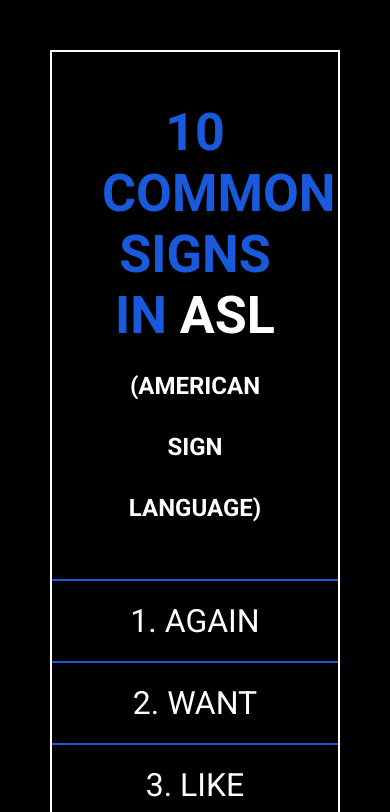
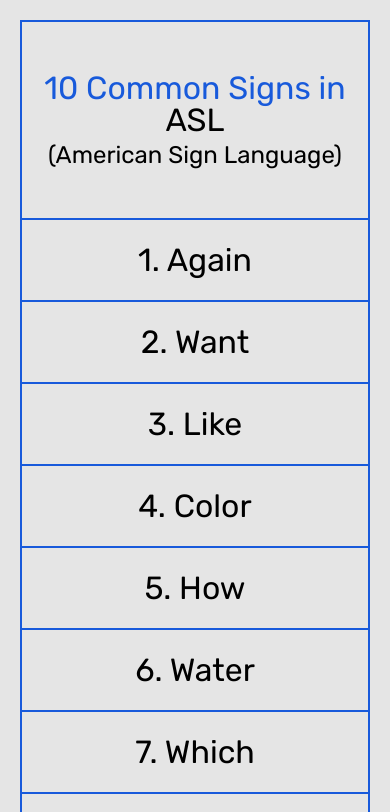
Before and after one commit to kadezaccaro/technical-documentation-page, a plain HTML site: page index.html in a window 390 px wide. Shown: the top 812 px of the page. Drawn offline with Linux system fonts and the light colour scheme.

Commit message:
fix navbar overflow, fix mobile, change appearance

```diff
--- a/index.html
+++ b/index.html
@@ -9,7 +9,7 @@
     <link rel="preconnect" href="https://fonts.googleapis.com" />
     <link rel="preconnect" href="https://fonts.gstatic.com" crossorigin />
     <link
-      href="https://fonts.googleapis.com/css2?family=Roboto:wght@400;700&display=swap"
+      href="https://fonts.googleapis.com/css2?family=Rubik:wght@400;700&display=swap"
       rel="stylesheet"
     />
 
@@ -46,8 +46,10 @@
 
     <main id="main-doc">
       <p class="ref-note">
-        All signs demonstrated by Bill Vicars of
-        <a href="https://www.lifeprint.com/" target="_blank">Lifeprint.com</a>.
+        All sign demonstrations and instructions by
+        <strong>Bill Vicars</strong> of
+        <a href="https://www.lifeprint.com/" target="_blank">Lifeprint.com</a>
+        &mdash; an amazing resource for learning ASL.
       </p>
 
       <section class="main-section" id="1._Again">
@@ -277,9 +279,10 @@
       <section class="main-section" id="Reference">
         <header class="ref-note">Reference</header>
         <p class="ref-note">
-          All signs and information are by Bill Vicars of
-          <a href="https://www.lifeprint.com/" target="_blank">Lifeprint.com</a
-          >.
+          All sign demonstrations and instructions by
+          <strong>Bill Vicars</strong> of
+          <a href="https://www.lifeprint.com/" target="_blank">Lifeprint.com</a>
+          &mdash; an amazing resource for learning ASL.
         </p>
       </section>
     </main>
--- a/style.css
+++ b/style.css
@@ -10,12 +10,12 @@ html {
 }
 
 body {
-  font-family: "Roboto", sans-serif;
+  font-family: "Rubik", sans-serif;
   margin: 0;
   padding: 0;
-  background-color: black;
-  color: white;
-  margin-left: 500px; /* width of navbar */
+  background-color: #e5e5e5;
+  color: black;
+  margin-left: 450px; /* same width of navbar */
   padding: 50px;
 }
 
@@ -24,16 +24,18 @@ a {
 }
 
 #navbar {
-  background-color: black;
-  width: 500px;
+  width: 450px;
   height: 100%;
-  border-right: 2px solid white;
+  border-right: 2px solid #185adb;
   position: fixed;
+  display: block;
+  overflow: auto;
+  z-index: 10;
   top: 0px;
   left: 0px;
 }
 #navbar a {
-  color: white;
+  color: black;
   text-decoration: none;
 }
 #navbar ul {
@@ -45,7 +47,6 @@ a {
   font-size: 32px;
   border-top: 2px solid #185adb;
   padding: 20px;
-  text-transform: uppercase;
   text-align: center;
 }
 
@@ -53,19 +54,19 @@ header {
   margin: 0;
   padding: 50px;
   font-size: 52px;
+  line-height: 52px;
   color: #185adb;
-  font-weight: 700;
-  text-transform: uppercase;
 }
 
 .logotitle {
   text-align: center;
 }
 .highlight {
-  color: white;
+  color: black;
 }
-.footnote {
+.logotitle .footnote {
   font-size: 24px;
+  line-height: 24px;
 }
 
 .ref-note {
@@ -82,8 +83,8 @@ li {
 }
 
 code {
-  font-family: "Roboto", sans-serif;
-  color: white;
+  font-family: "Rubik", sans-serif;
+  color: black;
   display: block;
   font-size: 20px;
   margin: 20px;
@@ -99,15 +100,32 @@ img {
   height: auto;
 }
 
-@media screen and (max-width: 1000px) {
+@media screen and (max-width: 1024px) {
+  body {
+    margin-left: 300px;
+  }
+  #navbar {
+    width: 300px;
+  }
+  header {
+    font-size: 32px;
+    line-height: 32px;
+  }
+}
+
+@media screen and (max-width: 800px) {
   body {
     margin-left: 0px;
+    padding: 20px;
   }
   #navbar {
     position: relative;
     width: 100%;
     height: 100%;
-    border: 2px solid white;
+    border: 2px solid #185adb;
     margin-bottom: 30px;
   }
+  header {
+    padding: 50px 20px 50px 20px;
+  }
 }
```
